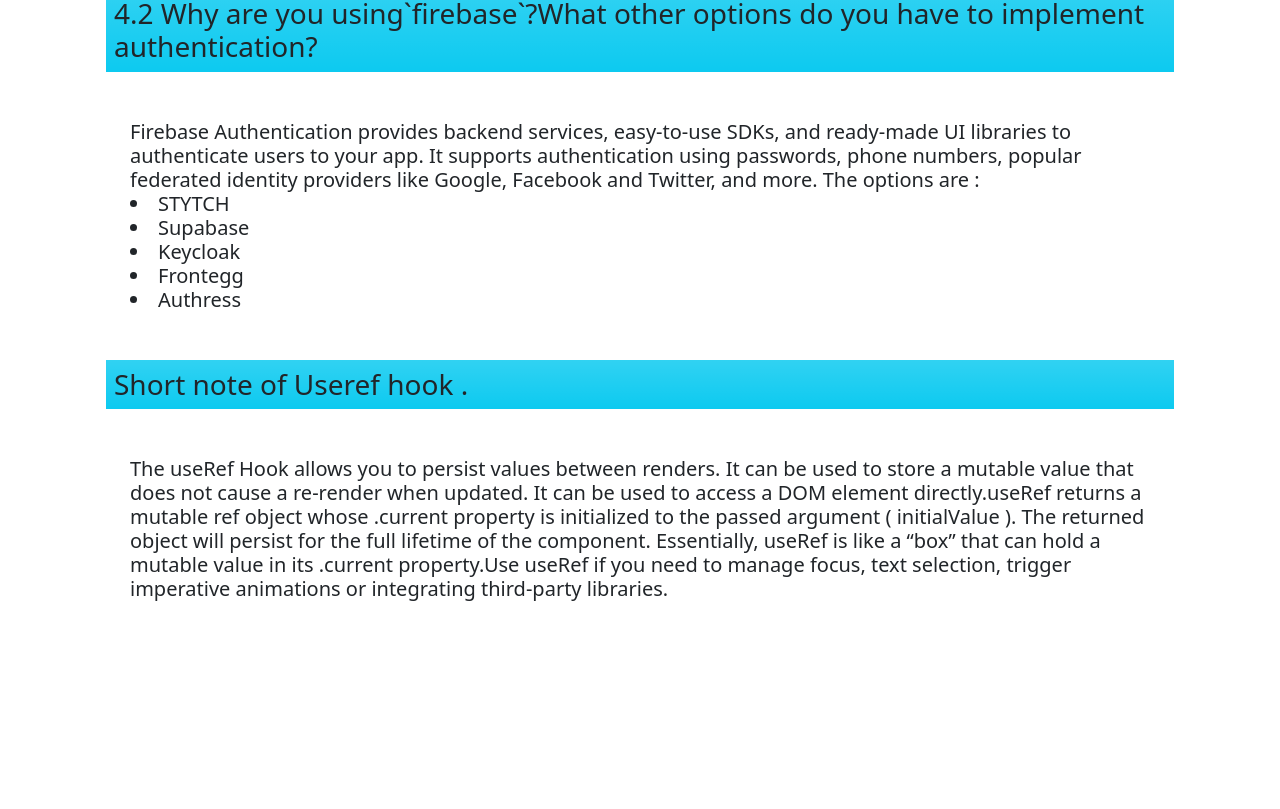
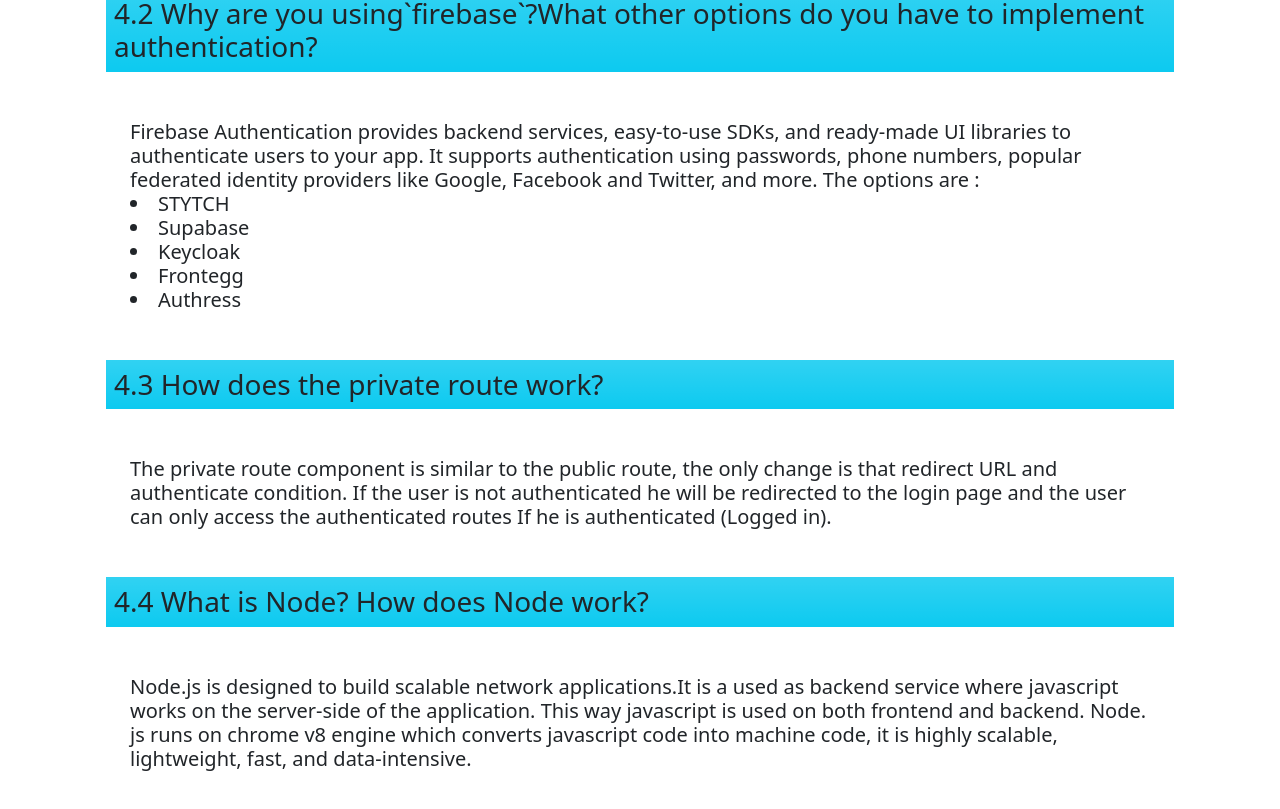
Before and after one commit to HHM-1999/FULL-STACK-WEB-DEV-COURSE, a React (Create React App) app: page /blog in a window 1280 px wide. Shown: the part 405-1214 px from the top of the page. Before the commit the page ends 1054 px from the top, so only its background shows below. Built offline with nearby package versions, Linux system fonts and the light colour scheme.

Commit message:
third commit

```diff
--- a/src/Componants/Blog/Blog.js
+++ b/src/Componants/Blog/Blog.js
@@ -16,8 +16,14 @@
 
             </div>
             <div>
-                <h3 className='bg-info bg-gradient p-2 m-4 ' > Short note of Useref hook .</h3>
-                <h5 className='m-5'>The useRef Hook allows you to persist values between renders. It can be used to store a mutable value that does not cause a re-render when updated. It can be used to access a DOM element directly.useRef returns a mutable ref object whose .current property is initialized to the passed argument ( initialValue ). The returned object will persist for the full lifetime of the component. Essentially, useRef is like a “box” that can hold a mutable value in its .current property.Use useRef if you need to manage focus, text selection, trigger imperative animations or integrating third-party libraries.
+                <h3 className='bg-info bg-gradient p-2 m-4 ' >4.3  How does the private route work?</h3>
+                <h5 className='m-5'>The private route component is similar to the public route, the only change is that redirect URL and authenticate condition. If the user is not authenticated he will be redirected to the login page and the user can only access the authenticated routes If he is authenticated (Logged in).
+                </h5>
+
+            </div>
+            <div>
+                <h3 className='bg-info bg-gradient p-2 m-4 ' >4.4 What is Node? How does Node work?</h3>
+                <h5 className='m-5'>Node.js is designed to build scalable network applications.It is a used as backend service where javascript works on the server-side of the application. This way javascript is used on both frontend and backend. Node. js runs on chrome v8 engine which converts javascript code into machine code, it is highly scalable, lightweight, fast, and data-intensive.
                 </h5>
 
             </div>
```
